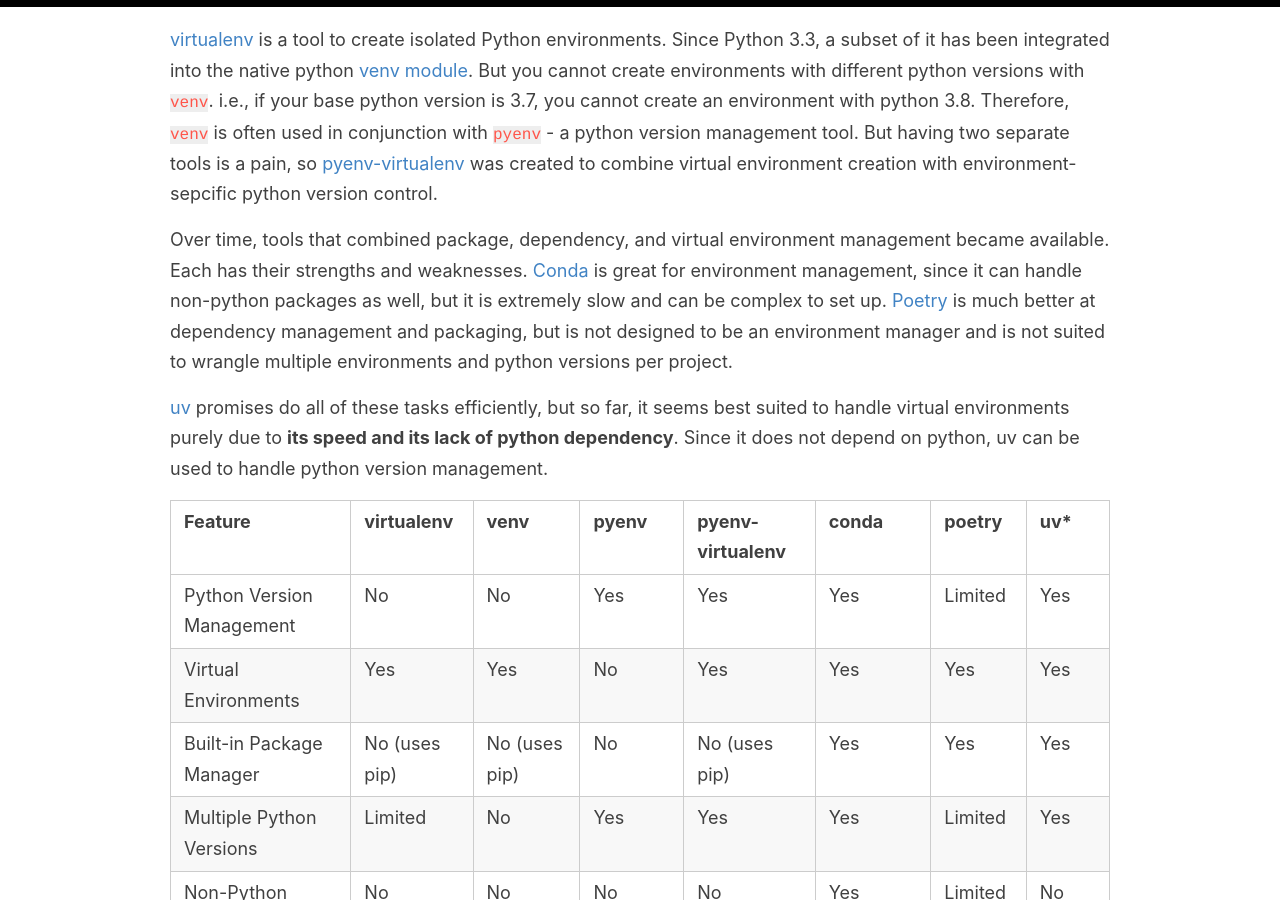
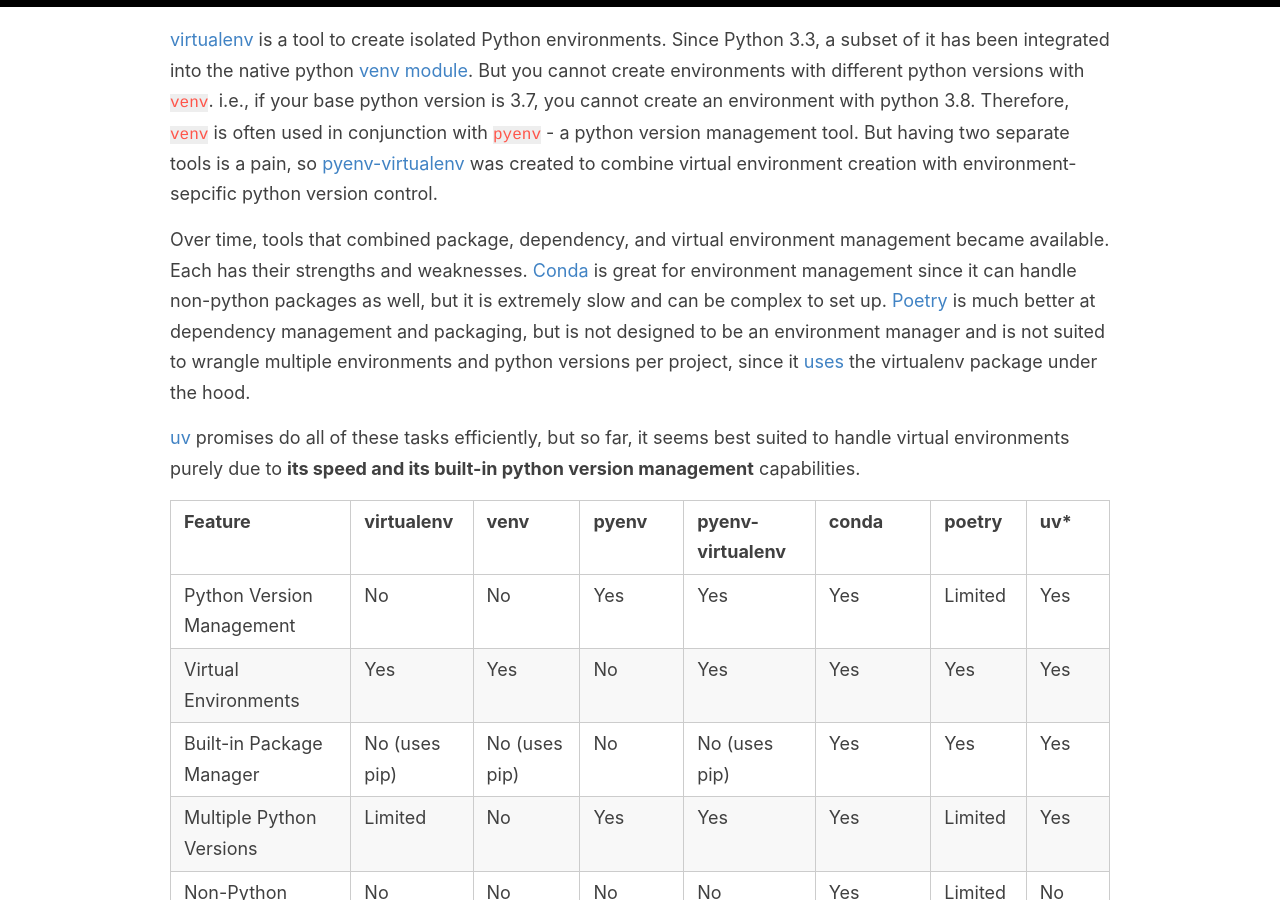
Before and after one commit to kfchou/kfchou.github.io, a Jekyll site: the page built from _posts/2024-10-26-uv-virtual-env-tools.md, in a window 1280 px wide and 900 px high, scrolled down 1841 px. Built offline with Jekyll 4.4.1, drawn with Linux system fonts in a browser that asks for light colours; some of the changed text lies outside the part shown.

Commit message:
update uv description

````diff
--- a/_posts/2024-10-26-uv-virtual-env-tools.md
+++ b/_posts/2024-10-26-uv-virtual-env-tools.md
@@ -46,9 +46,9 @@
 
 [virtualenv](https://virtualenv.pypa.io/en/latest/) is a tool to create isolated Python environments. Since Python 3.3, a subset of it has been integrated into the native python [venv module](https://docs.python.org/3/library/venv.html). But you cannot create environments with different python versions with `venv`. i.e., if your base python version is 3.7, you cannot create an environment with python 3.8. Therefore, `venv` is often used in conjunction with [`pyenv`](https://github.com/pyenv/pyenv) - a python version management tool. But having two separate tools is a pain, so [pyenv-virtualenv](https://github.com/pyenv/pyenv-virtualenv) was created to combine virtual environment creation with environment-sepcific python version control.
 
-Over time, tools that combined package, dependency, and virtual environment management became available. Each has their strengths and weaknesses. [Conda](https://docs.conda.io/en/latest/) is great for environment management, since it can handle non-python packages as well, but it is extremely slow and can be complex to set up. [Poetry](https://python-poetry.org/docs/) is much better at dependency management and packaging, but is not designed to be an environment manager and is not suited to wrangle multiple environments and python versions per project.
+Over time, tools that combined package, dependency, and virtual environment management became available. Each has their strengths and weaknesses. [Conda](https://docs.conda.io/en/latest/) is great for environment management since it can handle non-python packages as well, but it is extremely slow and can be complex to set up. [Poetry](https://python-poetry.org/docs/) is much better at dependency management and packaging, but is not designed to be an environment manager and is not suited to wrangle multiple environments and python versions per project, since it [uses](https://github.com/python-poetry/poetry/issues/2792#issuecomment-672730038) the virtualenv package under the hood.
 
-[uv](https://docs.astral.sh/uv/) promises do all of these tasks efficiently, but so far, it seems best suited to handle virtual environments purely due to **its speed and its lack of python dependency**. Since it does not depend on python, uv can be used to handle python version management.
+[uv](https://docs.astral.sh/uv/) promises do all of these tasks efficiently, but so far, it seems best suited to handle virtual environments purely due to **its speed and its built-in python version management** capabilities.
 
 
 
@@ -89,6 +89,12 @@
 source <path/myenv>/bin/activate
 ```
 Here, `<path/myenv>` is `.venv` by default. If uv cannot find the specified python version in your system, **uv will download that Python version for you**.
+
+uv doesn't expliclitly manage multiple virtual environments, instead it manages python interpreters.
+```
+uv python list
+```
+You can then select specific interpreters to use.
 
 ### Virtualenv
 You can specify the python interpreter you want to use with the `-p` flag.
````
